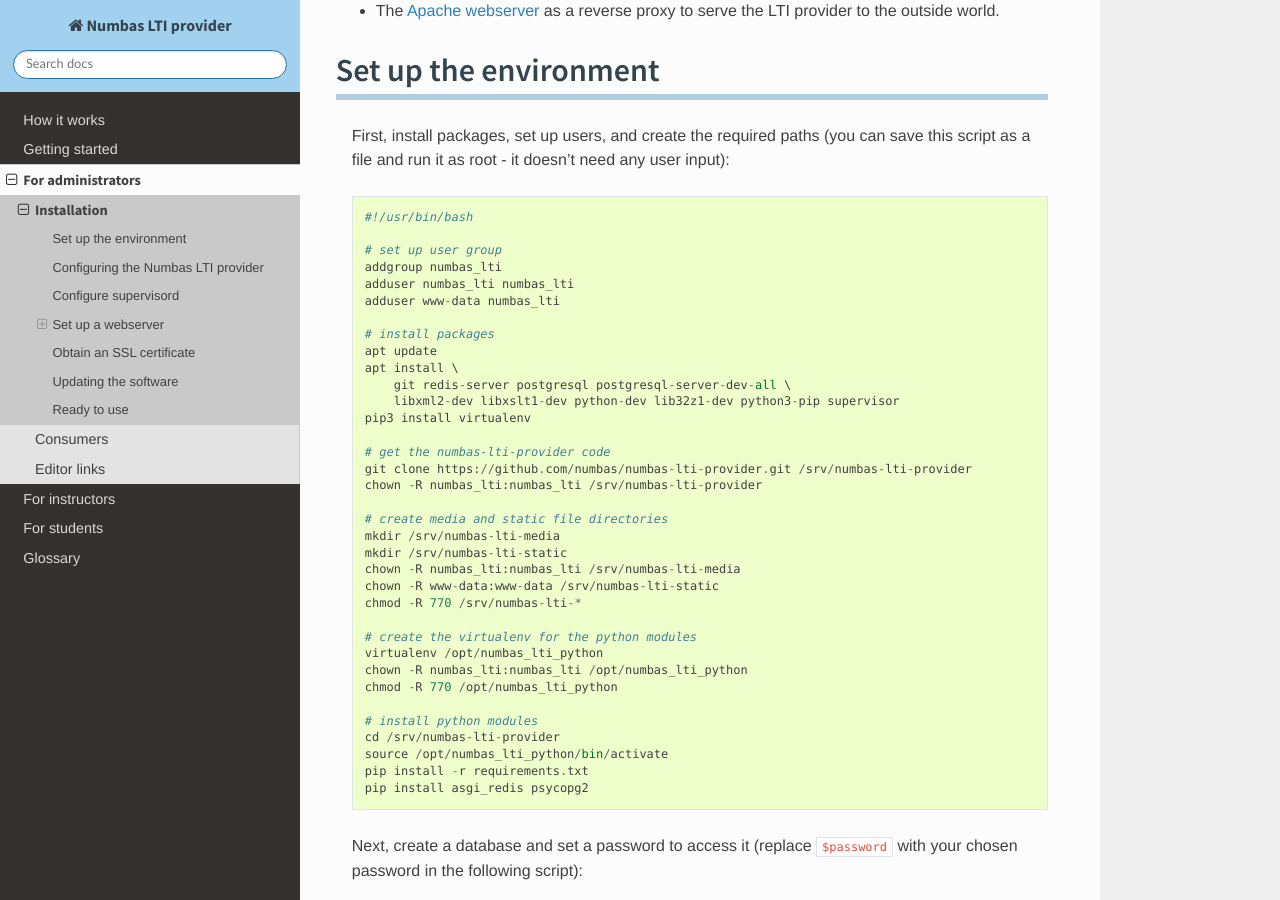
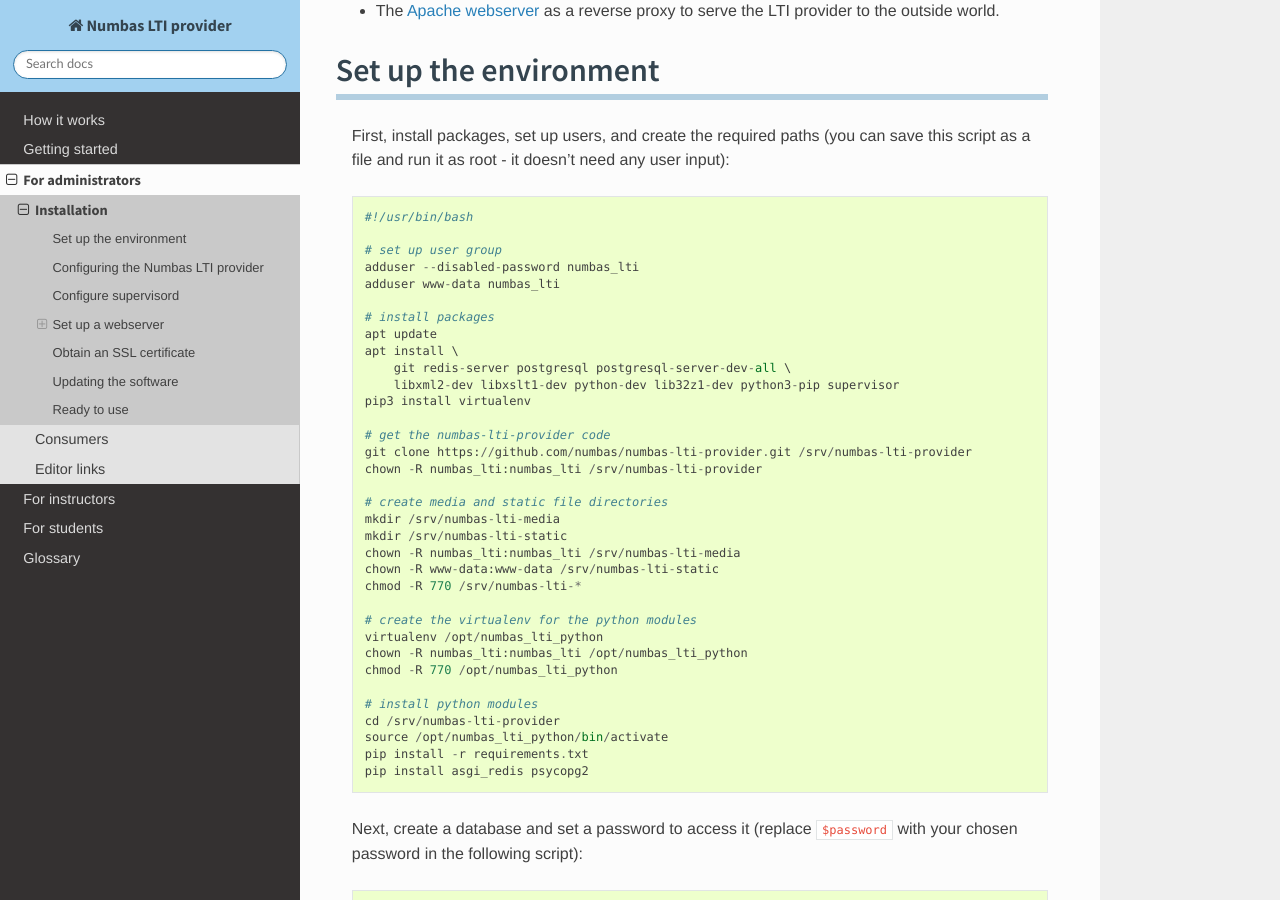
Before and after one commit to numbas/numbas-lti-provider, a Sphinx documentation site: the page built from doc/source/admin/installing.rst, in a window 1280 px wide and 900 px high, scrolled down 645 px. Built offline with Sphinx 7.4.7 and the Read the Docs theme 2.0.0, drawn with Linux system fonts in a browser that asks for light colours; some web fonts are replaced.

Commit message:
adduser numbas_lti

```diff
--- a/doc/source/admin/installing.rst
+++ b/doc/source/admin/installing.rst
@@ -30,8 +30,7 @@
     #!/usr/bin/bash
 
     # set up user group
-    addgroup numbas_lti
-    adduser numbas_lti numbas_lti
+    adduser --disabled-password numbas_lti
     adduser www-data numbas_lti
 
     # install packages
```
